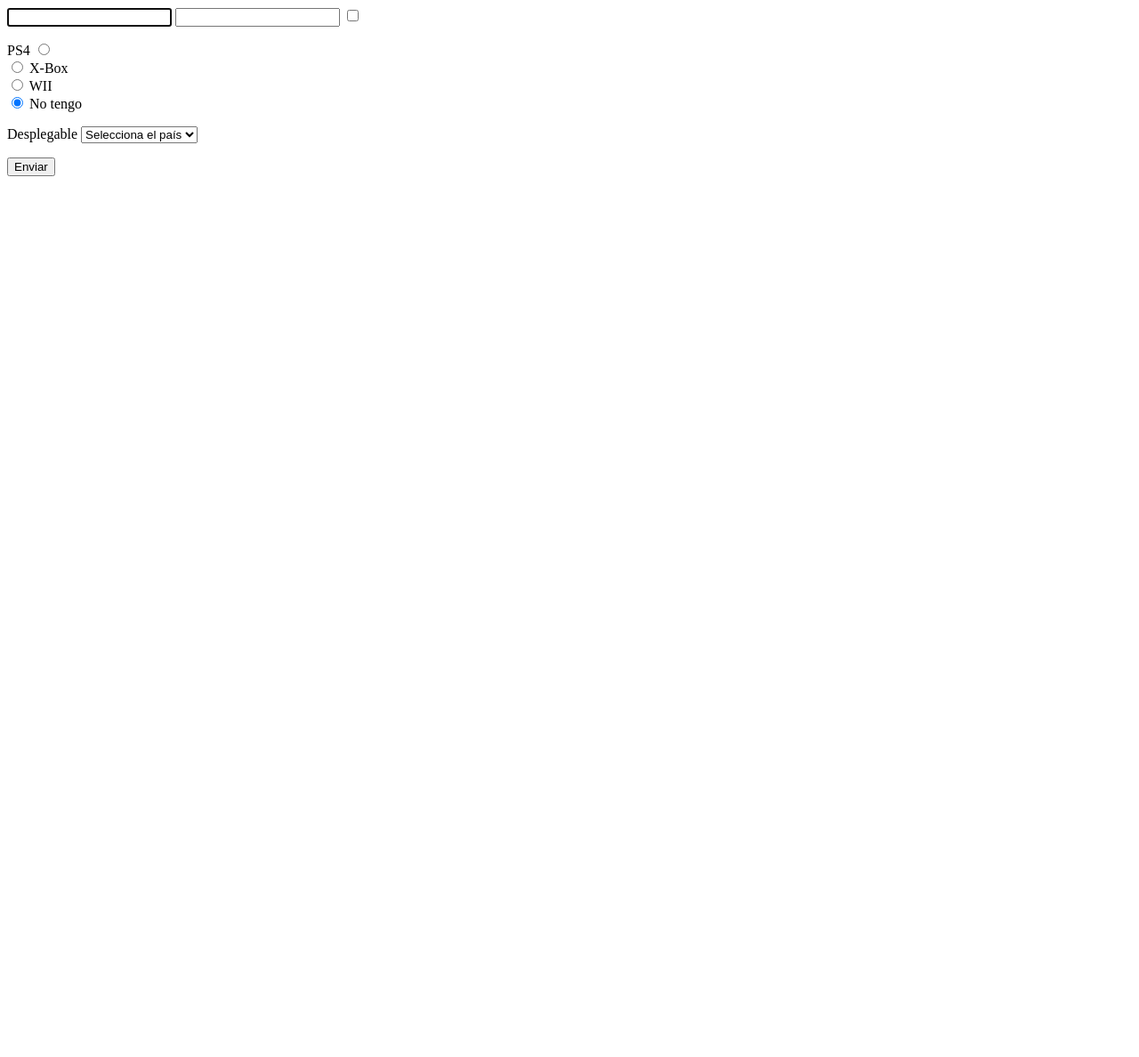
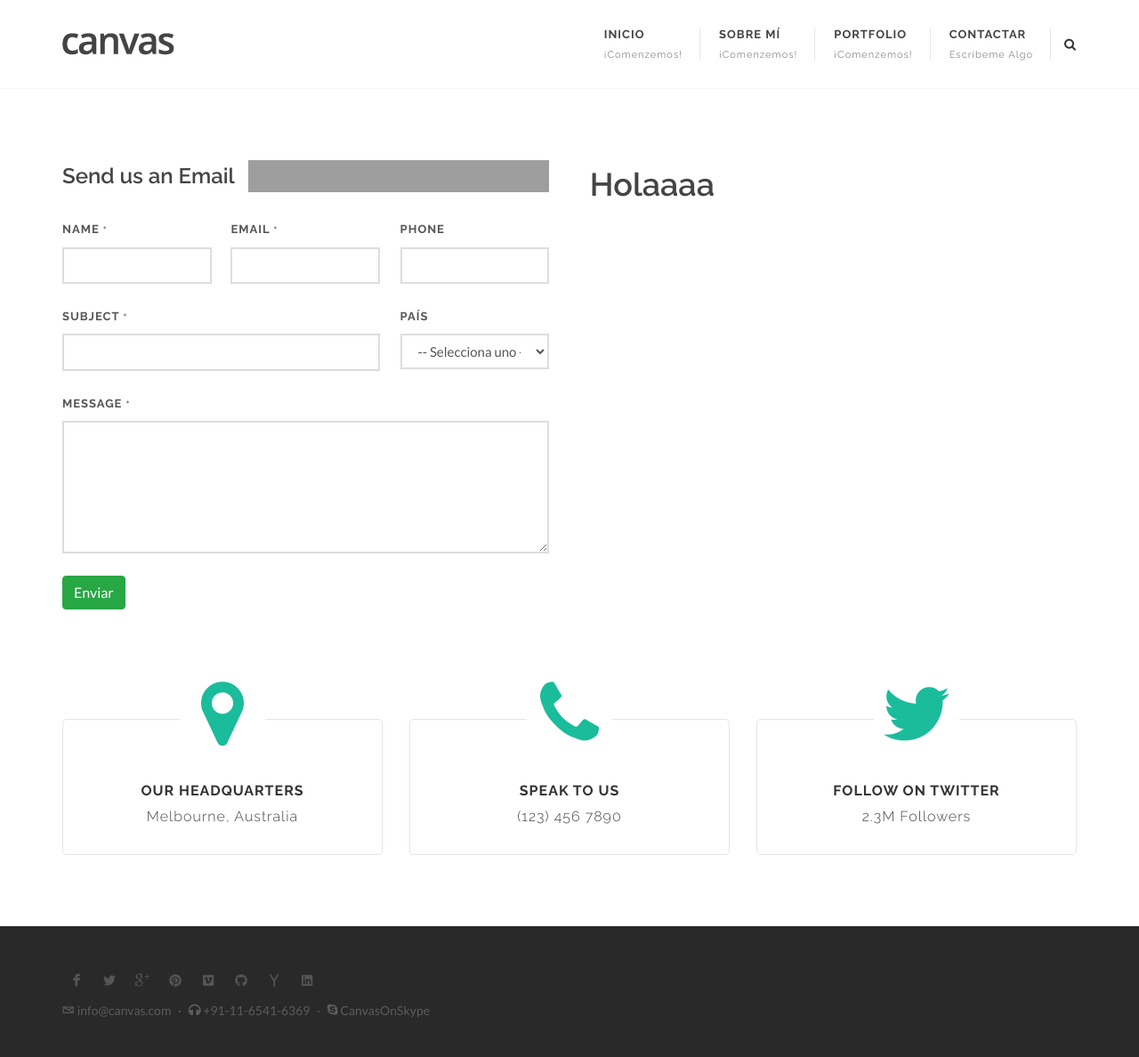
Before and after one commit to alhgo/HolgueraAlvaro_PR09, a WordPress theme: template contact.php in a window 1280 px wide. Shown: the whole page at 89% size. Before the commit the page ends 198 px from the top, so only its background shows below. Run offline with PHP 8.4 and a stand-in for WordPress, Linux system fonts and the light colour scheme; the site name, menu and one post (Sample post) are stand-ins, and other content is empty; grey boxes are pictures that could not be loaded.

Commit message:
Cuerpo de la página Contact
Incluye un botón de enviar con estilo Bootstrap que ejecuta una función Javascript

```diff
--- a/contact.php
+++ b/contact.php
@@ -1,60 +1,209 @@
-<!doctype html>
-<html>
+
+<!DOCTYPE html>
+<html dir="ltr" lang="en-US">
 <head>
-<meta charset="utf-8">
-<title>Contacta conmigo</title>
+
+	<meta http-equiv="content-type" content="text/html; charset=utf-8" />
+	<meta name="author" content="SemiColonWeb" />
+
+	<!-- Stylesheets
+	============================================= -->
+	<link href="https://fonts.googleapis.com/css?family=Lato:300,400,400i,700|Raleway:300,400,500,600,700|Crete+Round:400i" rel="stylesheet" type="text/css" />
+	<link rel="stylesheet" href="css/bootstrap.css" type="text/css" />
+	<link rel="stylesheet" href="style.css" type="text/css" />
+	<link rel="stylesheet" href="css/dark.css" type="text/css" />
+	<link rel="stylesheet" href="css/font-icons.css" type="text/css" />
+	<link rel="stylesheet" href="css/animate.css" type="text/css" />
+	<link rel="stylesheet" href="css/magnific-popup.css" type="text/css" />
+
+	<link rel="stylesheet" href="css/responsive.css" type="text/css" />
+	<meta name="viewport" content="width=device-width, initial-scale=1" />
+
+	<!-- Document Title
+	============================================= -->
+	<title>Contact - Layout 2 | Canvas</title>
+
 </head>
 
-<body onLoad="FormLoad()">
+<body class="stretched">
 
-    <form id="myForm" method="post" action="form-data.php">
-        <input type="text" name="nombre" id="form_nombre">
-        <input type="text" name="apellido" >
-
-        <input type="checkbox" name="aceptar" value="pues claro que sí" >
-
-        <p>
-            <label for="radio_ps4">PS4</label>
-            <input id="radio_ps4" type="radio" name="plataforma" value="PS4"> <br>
-            <input type="radio" name="plataforma" value="X-BOX"> X-Box<br>
-            <input type="radio" name="plataforma" value="WII"> WII<br>
-            <input type="radio" name="plataforma" value="No tengo" checked> No tengo<br>
+	<!-- Document Wrapper
+	============================================= -->
+	<div id="wrapper" class="clearfix">
 
 
-        </p>
+        <!-- Header
+		============================================= -->
 
-        <p>
-            <label for="MySelect">Desplegable</label>
-            <select name="pais">
-                <option value="" selected>Selecciona el país</option>
-                <option value="es">España</option>
-                <option value="fr">Francia</option>
+        <?php  include('includes/header.php');    ?>
 
 
-            </select>
-
-        </p>
-
-
-        <input type="hidden" name="id_user" value="13">
-        <button type="submit">Enviar</button>
-
-
-
-    </form>
-
-
-    <script>
-        //Función que selecciona un campo al cargar la página
-        function FormLoad()
-        {
-            document.getElementById("form_nombre").focus();
-        }
+        <!-- #header end -->
 
 
 
 
 
+        <section id="content" style="margin-bottom: 0px;">
+
+			<div class="content-wrap">
+
+				<div class="container clearfix">
+
+					<!-- Contact Form
+					============================================= -->
+					<div class="col_half">
+
+						<div class="fancy-title title-dotted-border">
+							<h3>Send us an Email</h3>
+						</div>
+
+						<div class="contact-widget">
+
+							<div class="contact-form-result"></div>
+
+							<form class="nobottommargin" id="template-contactform" name="template-contactform" action="include/sendemail.php" method="post" novalidate="novalidate">
+
+								<div class="form-process"></div>
+
+								<div class="col_one_third">
+									<label for="template-contactform-name">Name <small>*</small></label>
+									<input type="text" id="template-contactform-name" name="template-contactform-name" value="" class="sm-form-control ">
+								</div>
+
+								<div class="col_one_third">
+									<label for="template-contactform-email">Email <small>*</small></label>
+									<input type="email" id="template-contactform-email" name="template-contactform-email" value="" class="required email sm-form-control">
+								</div>
+
+								<div class="col_one_third col_last">
+									<label for="template-contactform-phone">Phone</label>
+									<input type="text" id="template-contactform-phone" name="template-contactform-phone" value="" class="sm-form-control">
+								</div>
+
+								<div class="clear"></div>
+
+								<div class="col_two_third">
+									<label for="template-contactform-subject">Subject <small>*</small></label>
+									<input type="text" id="template-contactform-subject" name="template-contactform-subject" value="" class=" sm-form-control">
+								</div>
+
+								<div class="col_one_third col_last">
+									<label for="template-contactform-service">País</label>
+									<select id="template-contactform-service" name="pais" class="sm-form-control">
+										<option value="">-- Selecciona uno --</option>
+										<option value="es">España</option>
+										<option value="PHP / MySQL">PHP / MySQL</option>
+										<option value="HTML5 / CSS3">HTML5 / CSS3</option>
+										<option value="Graphic Design">Graphic Design</option>
+									</select>
+								</div>
+
+								<div class="clear"></div>
+
+								<div class="col_full">
+									<label for="template-contactform-message">Message <small>*</small></label>
+									<textarea class="required sm-form-control" id="template-contactform-message" name="template-contactform-message" rows="6" cols="30"></textarea>
+								</div>
+
+								<div class="col_full hidden">
+									<input type="text" id="template-contactform-botcheck" name="template-contactform-botcheck" value="" class="sm-form-control">
+								</div>
+
+								<div class="col_full">
+									<span class="btn btn-success" onClick="validateForm()">Enviar</span>
+								</div>
+
+							</form>
+						</div>
+
+					</div><!-- Contact Form End -->
+
+					<!-- Google Map
+					============================================= -->
+					<div class="col_half col_last">
+
+						<h1>Holaaaa</h1>
+
+					</div><!-- Google Map End -->
+
+					<div class="clear"></div>
+
+					<!-- Contact Info
+					============================================= -->
+					<div class="row clear-bottommargin">
+
+						<div class="col-lg-4 col-md-4 bottommargin clearfix">
+							<div class="feature-box fbox-center fbox-bg fbox-plain">
+								<div class="fbox-icon">
+									<a href="#"><i class="icon-map-marker2"></i></a>
+								</div>
+								<h3>Our Headquarters<span class="subtitle">Melbourne, Australia</span></h3>
+							</div>
+						</div>
+
+						<div class="col-lg-4 col-md-4 bottommargin clearfix">
+							<div class="feature-box fbox-center fbox-bg fbox-plain">
+								<div class="fbox-icon">
+									<a href="#"><i class="icon-phone3"></i></a>
+								</div>
+								<h3>Speak to Us<span class="subtitle">(123) 456 7890</span></h3>
+							</div>
+						</div>
+
+
+						<div class="col-lg-4 col-md-4 bottommargin clearfix">
+							<div class="feature-box fbox-center fbox-bg fbox-plain">
+								<div class="fbox-icon">
+									<a href="#"><i class="icon-twitter2"></i></a>
+								</div>
+								<h3>Follow on Twitter<span class="subtitle">2.3M Followers</span></h3>
+							</div>
+						</div>
+
+					</div><!-- Contact Info End -->
+
+				</div>
+
+			</div>
+
+		</section>
+
+
+
+        <!--COMIENZA FOOTER-->
+        <?php include('includes/footer.php') ?>
+
+
+
+        </div><!-- #wrapper end -->
+
+	<!-- Go To Top
+	============================================= -->
+	<div id="gotoTop" class="icon-angle-up"></div>
+
+	<!-- External JavaScripts
+	============================================= -->
+	<script src="js/jquery.js"></script>
+	<script src="js/plugins.js"></script>
+
+	<!-- Footer Scripts
+	============================================= -->
+	<script src="js/functions.js"></script>
+
+
+
+
+    <script>
+
+    function validateForm()
+        {
+            console.log("Validando");
+        }
+
+
     </script>
+
+
 </body>
 </html>
--- a/includes/header.php
+++ b/includes/header.php
@@ -30,7 +30,7 @@
 
 							</li>
 
-                            <li><a href="contact.php"><div>Contactar</div><span>¡Comenzemos!</span></a>
+                            <li><a href="contact.php"><div>Contactar</div><span>Escríbeme algo</span></a>
 
 							</li>
 
```
